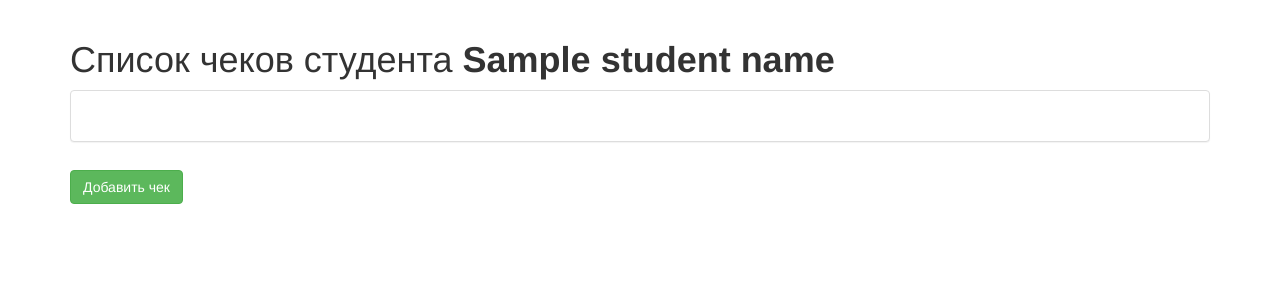
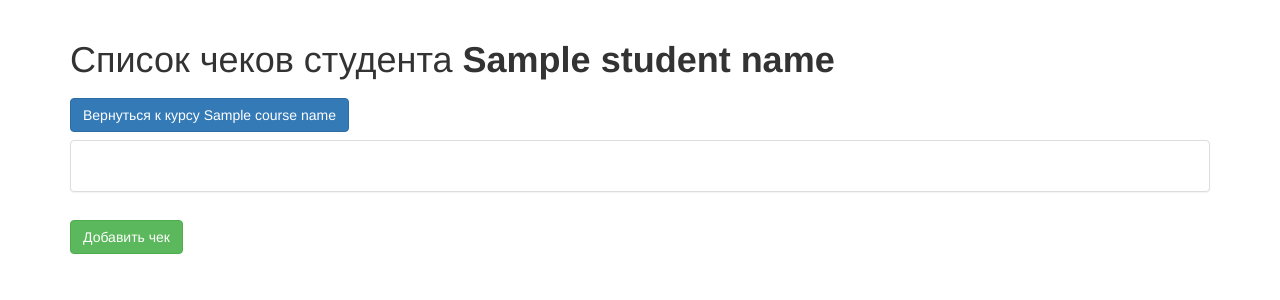
Before and after one commit to StepanBarantsev/course_management, a Flask app: template web/app/templates/checks/index.html in a window 1280 px wide. Shown: the part 50-350 px from the top of the page. Run offline with Flask 2, Linux system fonts and the light colour scheme; the template is opened without the code that fills it: most values are stand-ins (such as "Sample title", 1, 10 or a date in 2020); some libraries are stand-ins or nearby versions.

Commit message:
Кнопка возврата к курсу

```diff
--- a/web/app/checks/routes.py
+++ b/web/app/checks/routes.py
@@ -14,7 +14,8 @@ def index():
 
     if student.course.author.id == current_user.id:
         return render_template('checks/index.html', title=f"Список чеков студента {student.name}",
-                               student_name=student.name, student_id=student.id)
+                               student_name=student.name, student_id=student.id, course_id=student.course.id,
+                               course_name=student.course.name)
     else:
         return render_template('error/403.html', title='Ошибка доступа')
 
--- a/web/app/templates/checks/index.html
+++ b/web/app/templates/checks/index.html
@@ -2,6 +2,7 @@
 
 {% block app_content %}
     <h1> Список чеков студента <b>{{ student_name }}</b></h1>
+    <a class="btn btn-primary navbar-btn" href="{{ url_for('students.index', course_id=course_id) }}">Вернуться к курсу {{ course_name }}</a>
     <div class="panel panel-default">
         <div class="panel-body">
             <div class="table-responsive">
```
